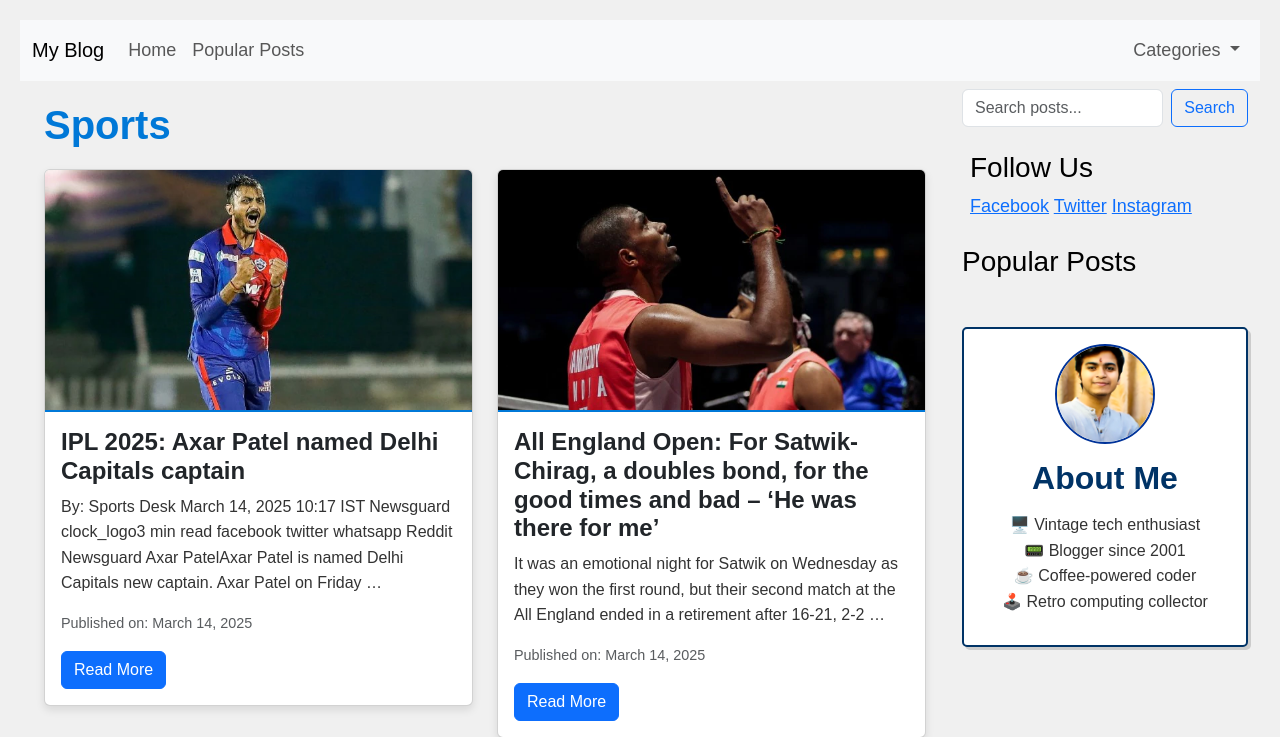
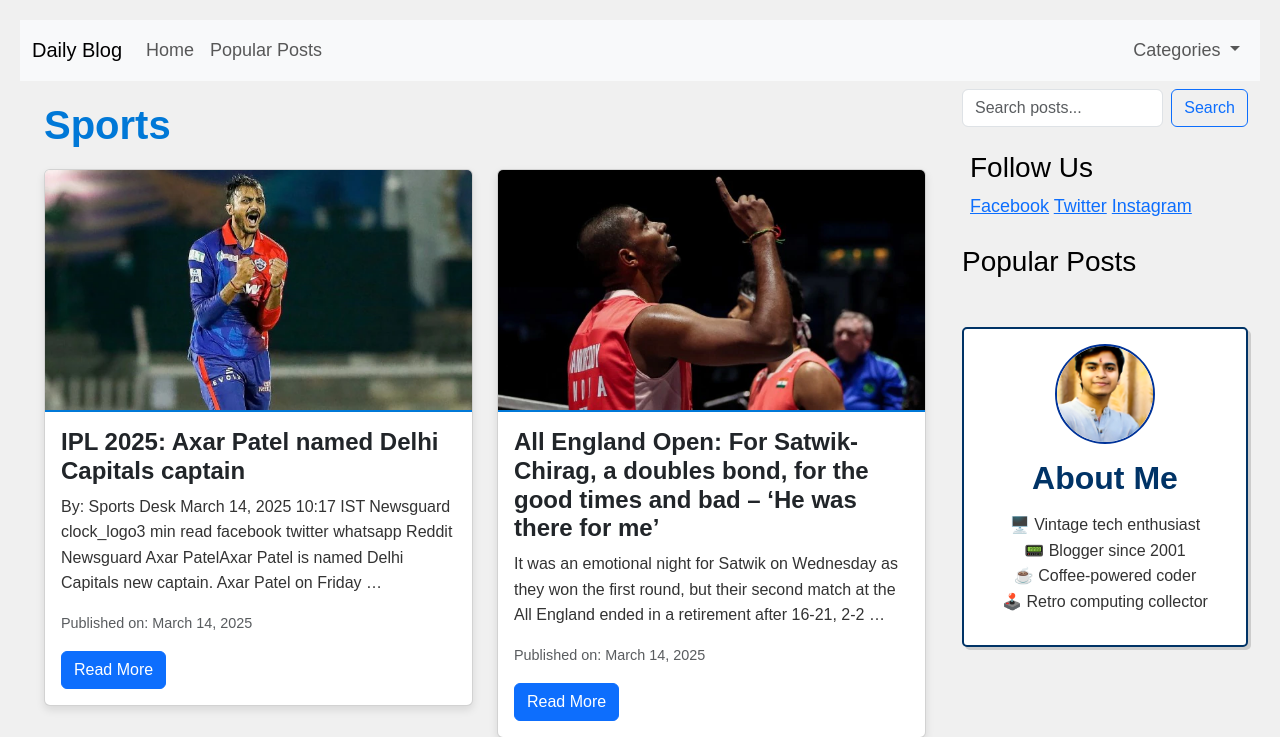
Before and after one commit to Anuragdadhich/dailyblog, a Django app: a page that uses template/base.html in a window 1280 px wide. Shown: the top 737 px of the page. Run offline with Django 5.2, Linux system fonts and the light colour scheme; data comes from the database, SQL or seed files in the repository; parts of the project's set-up code (start-up, migrations or seed data) failed here and were passed over; some web fonts are replaced.

Commit message:
Merge remote change

```diff
--- a/template/base.html
+++ b/template/base.html
@@ -21,7 +21,7 @@
     <!-- Navbar -->
     <nav class="navbar navbar-expand-lg navbar-light bg-light">
         <div class="container-fluid">
-            <a class="navbar-brand" href="{% url 'home' %}">My Blog</a>
+            <a class="navbar-brand" href="{% url 'home' %}">Daily Blog</a>
             <button class="navbar-toggler" type="button" data-bs-toggle="collapse" data-bs-target="#navbarNav" aria-controls="navbarNav" aria-expanded="false" aria-label="Toggle navigation">
                 <span class="navbar-toggler-icon"></span>
             </button>
```
